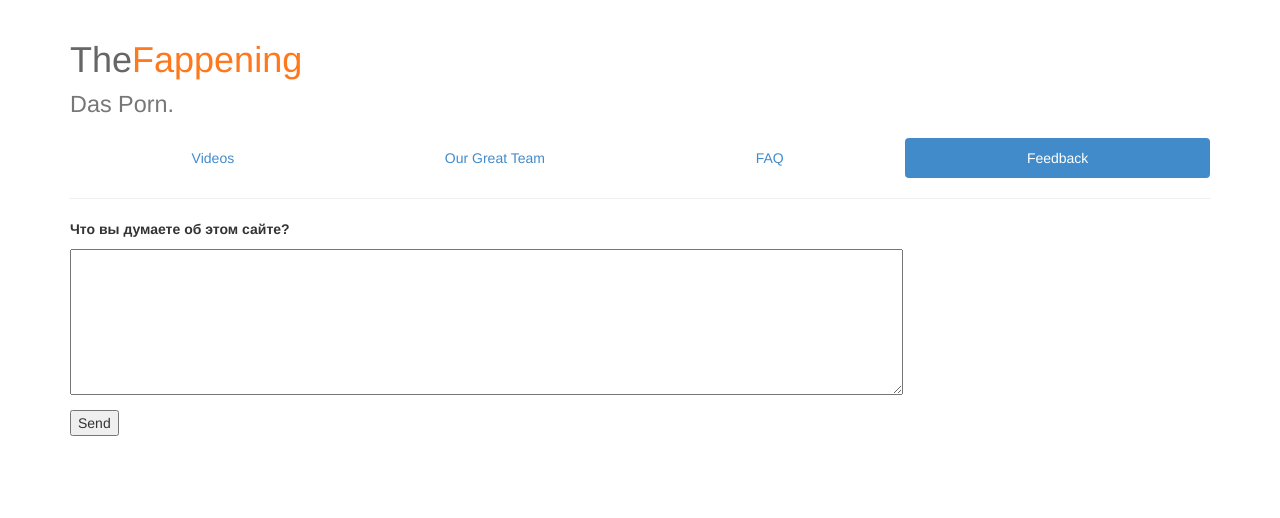
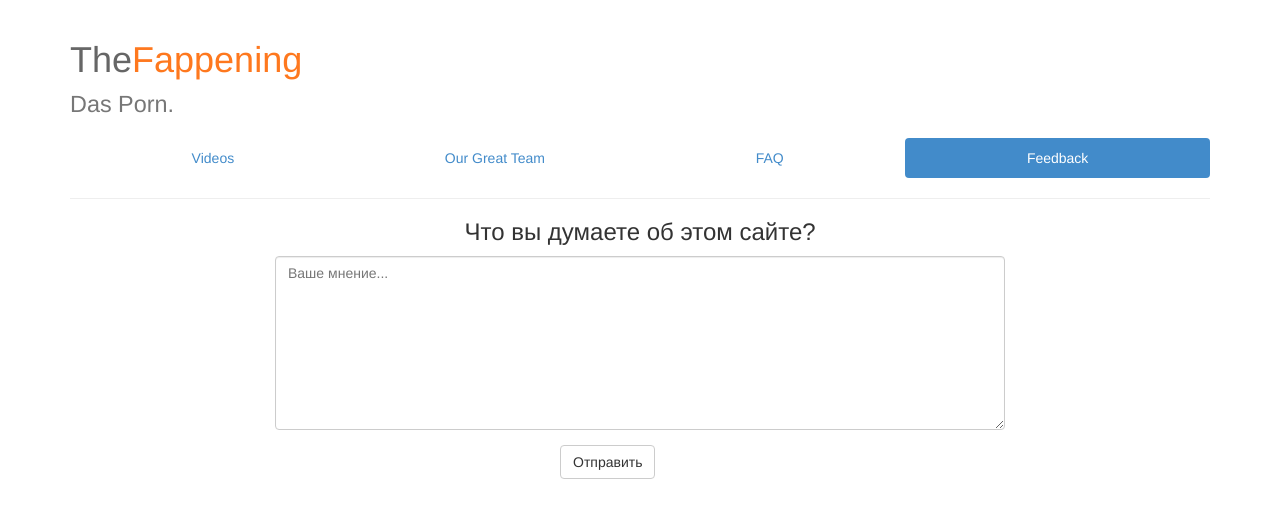
Before and after one commit to Fa-bula/TheFappening, a Flask app: page /feedback/ in a window 1280 px wide. Shown: the top 518 px of the page. Run offline with Flask 2, Linux system fonts and the light colour scheme; some libraries are stand-ins or nearby versions.

Commit message:
improve feedback

```diff
--- a/templates/feedback.html
+++ b/templates/feedback.html
@@ -4,8 +4,14 @@
 
 {% block body %}
     <form action="/feedback/" method="POST">
-        <p><b>Что вы думаете об этом сайте?</b></p>
-        <p><textarea  name="opinion" cols=100 rows=7></textarea></p>
-        <p><input type="submit" name="Send" value="Send"></p>
+        <h3 class="text-center">Что вы думаете об этом сайте?</h3>
+		<div class="form-group col-xs-8 col-xs-offset-2">
+			<textarea class="form-control" name="opinion" rows="8" placeholder="Ваше мнение..."></textarea>
+		</div>
+		<div class="form-group">
+			<div class="col-sm-offset-5 col-sm-2">
+				<button type="submit" class="btn btn-default">Отправить</button>
+			</div>
+		</div>
     </form>
 {% endblock %}
```
